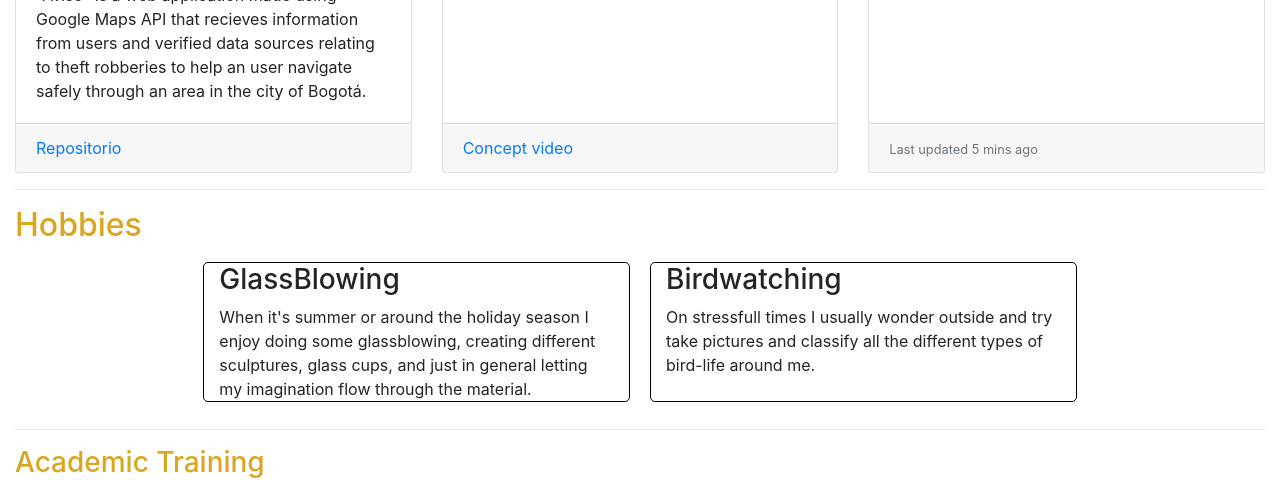
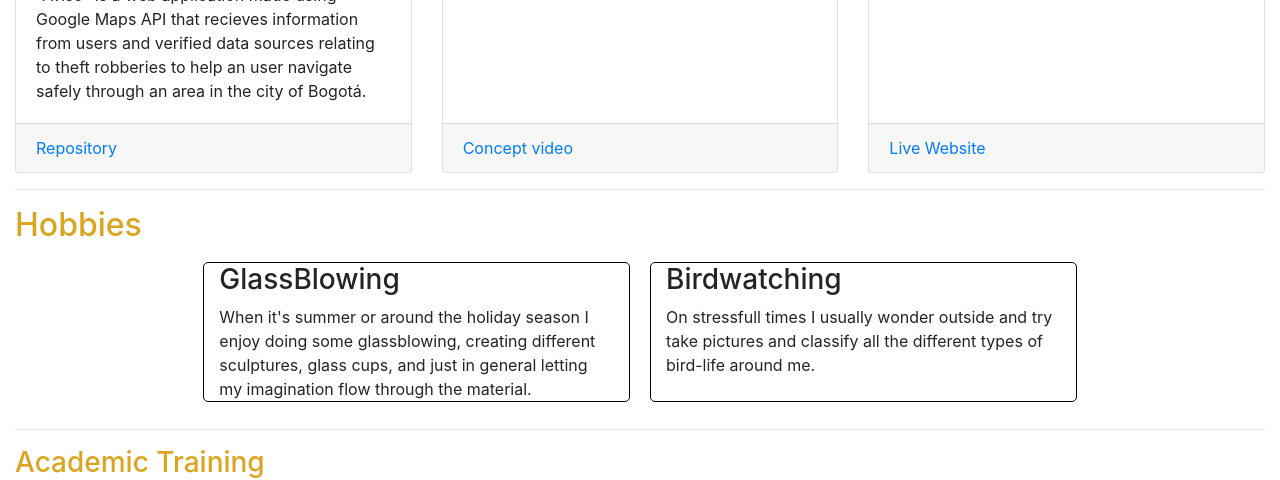
Before and after one commit to NicolasRinconD/web-1, a plain HTML site: page index.html in a window 1280 px wide. Shown: the part 1260-1740 px from the top of the page. Drawn offline with nearby package versions, Linux system fonts and the light colour scheme; grey boxes are pictures that could not be loaded.

Commit message:
updated index

```diff
--- a/index.html
+++ b/index.html
@@ -65,7 +65,7 @@
                     from users and verified data sources relating to theft robberies to help an user navigate safely through an area in the city of Bogotá.</p>
               </div>
               <div class="card-footer">
-                <a href="https://github.com/vparrac/AVISO_PMC/tree/master/AVISO">Repositorio</a>
+                <a href="https://github.com/vparrac/AVISO_PMC/tree/master/AVISO">Repository</a>
               </div>
             </div>
             <div class="card">
@@ -85,7 +85,7 @@
                   <p class="card-text">Web application centered around people uploading pictures to their profiles and submitting them to contests held online in order to win various prizes.</p>
               </div>
               <div class="card-footer">
-                <small class="text-muted">Last updated 5 mins ago</small>
+                <a href="https://github.com/Uniandes-ISIS2603-backup/s2_Fotografia_Front_201910">Live Website</a>
               </div>
             </div>
           </div>
```
Also changed, not shown: 404.html (added, +2 -0 lines).
